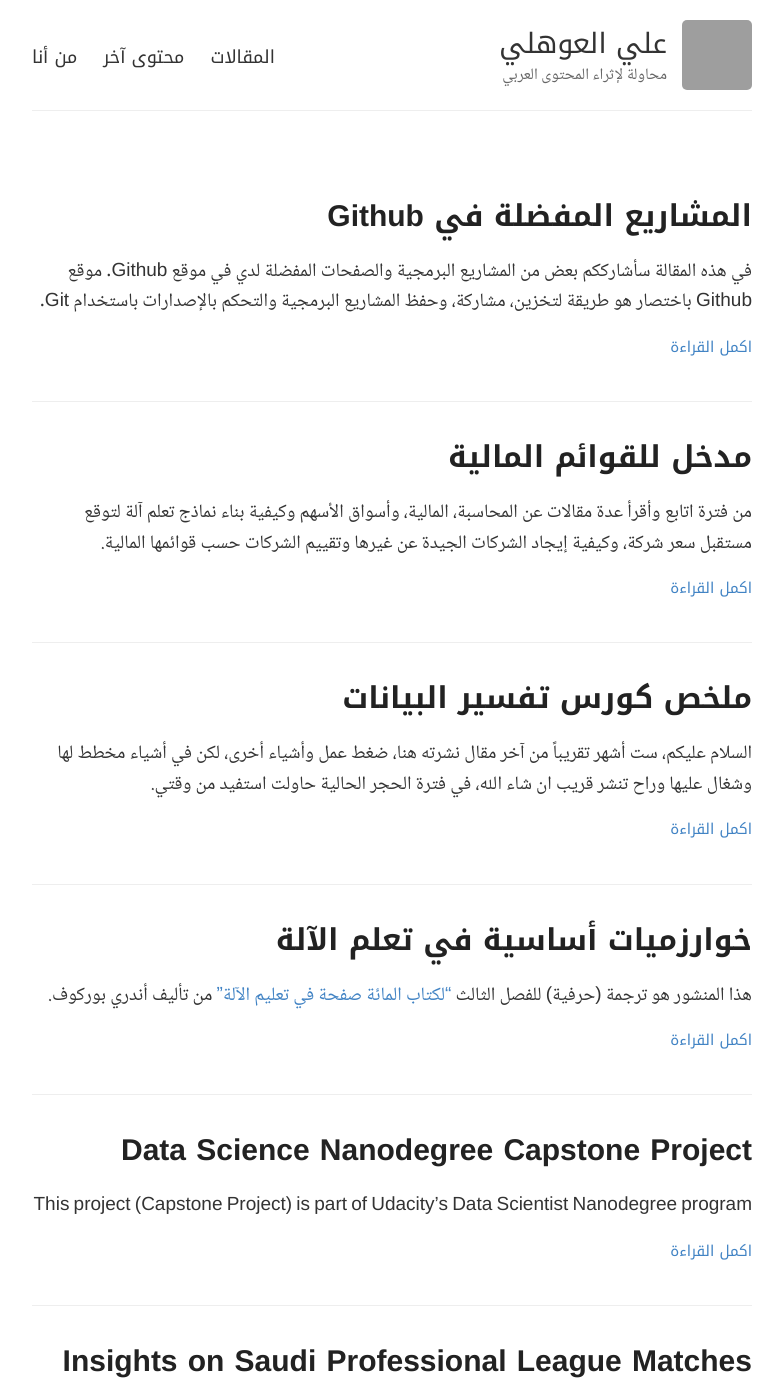
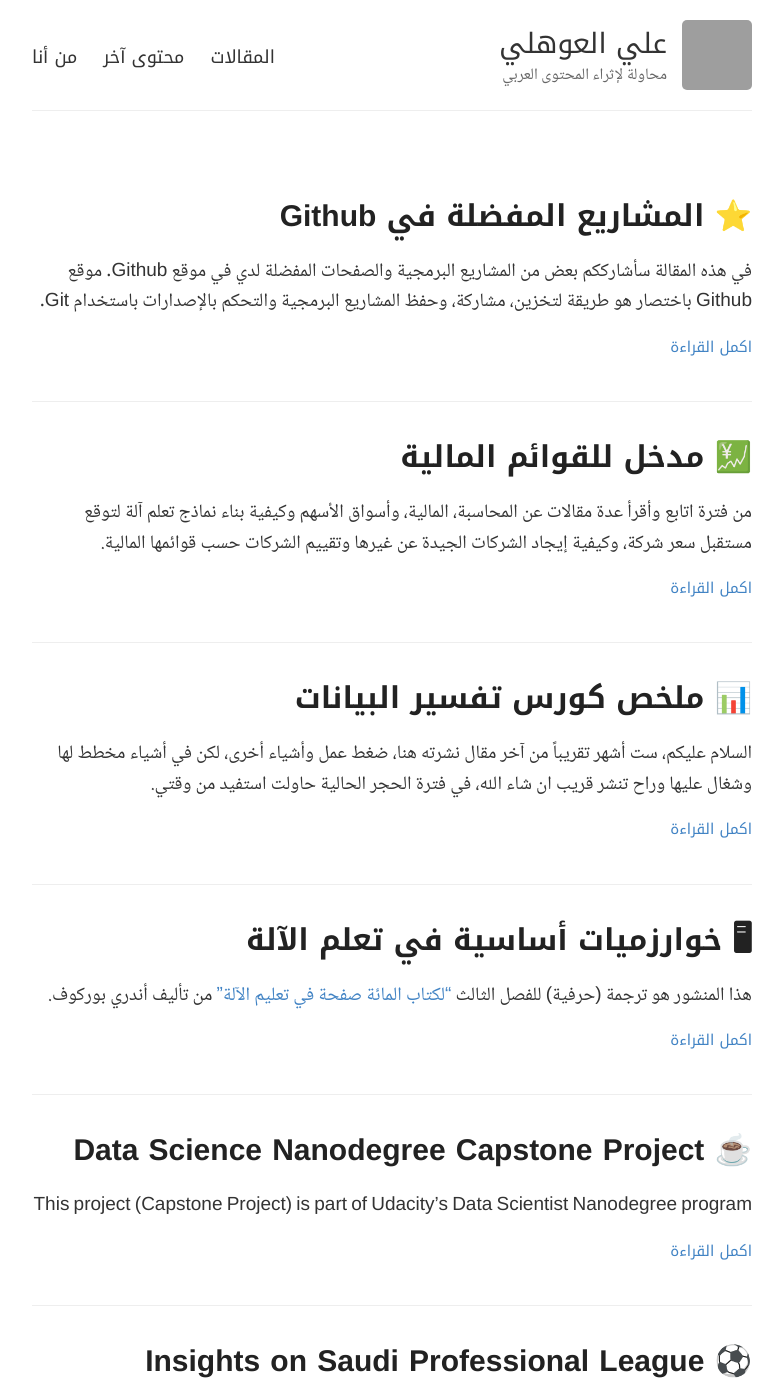
Before and after one commit to alioh/alioh.github.io, a Jekyll site: the page built from index.html, in a window 1280 px wide and 1400 px high. Shown: the whole window, without its empty margins (248-1031 px from the left). Built offline with Jekyll 4.4.1, drawn with Linux system fonts in a browser that asks for light colours; some of the changed text lies outside the part shown; grey boxes are pictures that could not be loaded.

Commit message:
fix icon in index page

```diff
--- a/index.html
+++ b/index.html
@@ -5,7 +5,7 @@ layout: default
 <div class="posts">
   {% for post in site.posts %}
     <article class="post">
-      <h1><a href="{{ site.baseurl }}{{ post.url }}">{{ page.icon }} {{ post.title }}</a></h1>
+      <h1><a href="{{ site.baseurl }}{{ post.url }}">{{ post.icon }} {{ post.title }}</a></h1>
 
       <div class="entry">
         {{ post.excerpt }}
```
